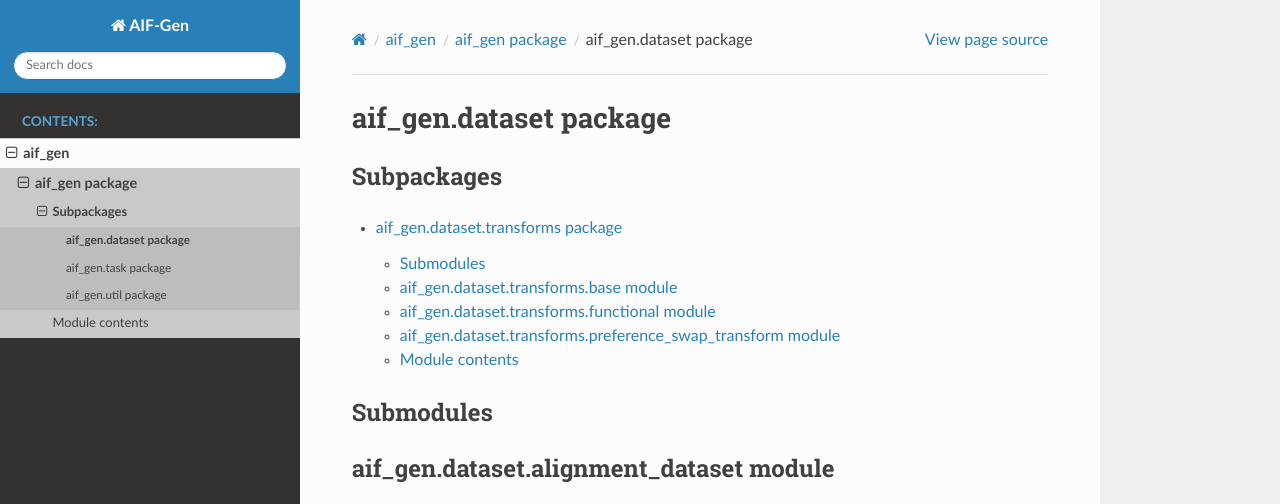
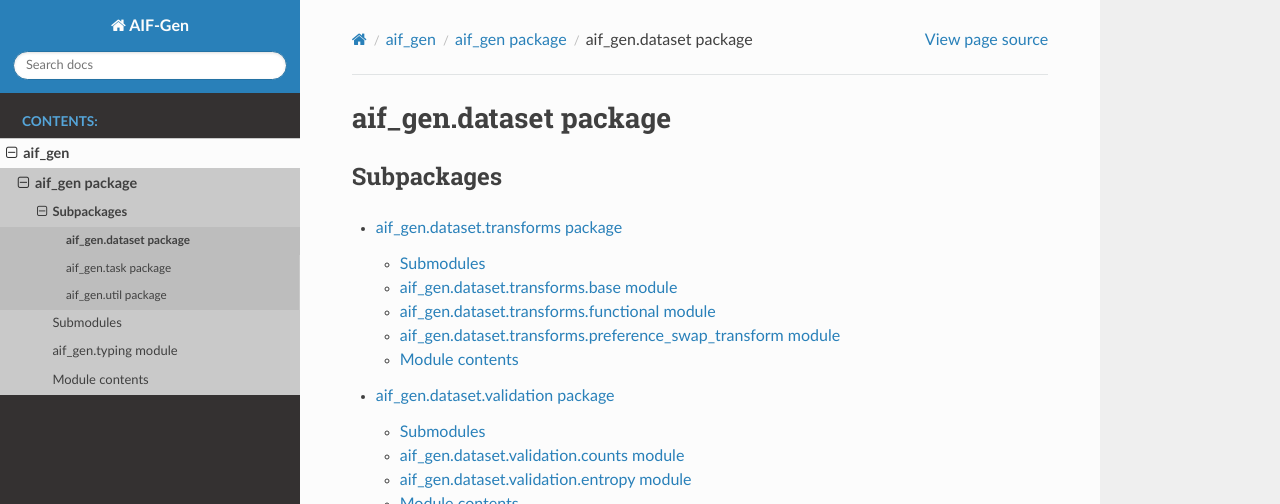
Before and after one commit to amgadelgamal/AIF-Gen, a Sphinx documentation site: the page built from docs/source/aif_gen.dataset.rst, in a window 1280 px wide and 900 px high, cut to the strip 0-504 px from the top of the window. Built offline with Sphinx 7.4.7 and the Read the Docs theme 3.1.0, drawn with Linux system fonts in a browser that asks for light colours.

Commit message:
Upload new documentation

```diff
--- a/docs/source/aif_gen.dataset.rst
+++ b/docs/source/aif_gen.dataset.rst
@@ -8,6 +8,7 @@ Subpackages
    :maxdepth: 4
 
    aif_gen.dataset.transforms
+   aif_gen.dataset.validation
 
 Submodules
 ----------
--- /dev/null
+++ b/docs/source/aif_gen.dataset.validation.rst
@@ -0,0 +1,29 @@
+aif\_gen.dataset.validation package
+===================================
+
+Submodules
+----------
+
+aif\_gen.dataset.validation.counts module
+-----------------------------------------
+
+.. automodule:: aif_gen.dataset.validation.counts
+   :members:
+   :undoc-members:
+   :show-inheritance:
+
+aif\_gen.dataset.validation.entropy module
+------------------------------------------
+
+.. automodule:: aif_gen.dataset.validation.entropy
+   :members:
+   :undoc-members:
+   :show-inheritance:
+
+Module contents
+---------------
+
+.. automodule:: aif_gen.dataset.validation
+   :members:
+   :undoc-members:
+   :show-inheritance:
--- a/docs/source/aif_gen.rst
+++ b/docs/source/aif_gen.rst
@@ -11,6 +11,17 @@ Subpackages
    aif_gen.task
    aif_gen.util
 
+Submodules
+----------
+
+aif\_gen.typing module
+----------------------
+
+.. automodule:: aif_gen.typing
+   :members:
+   :undoc-members:
+   :show-inheritance:
+
 Module contents
 ---------------
 
```
